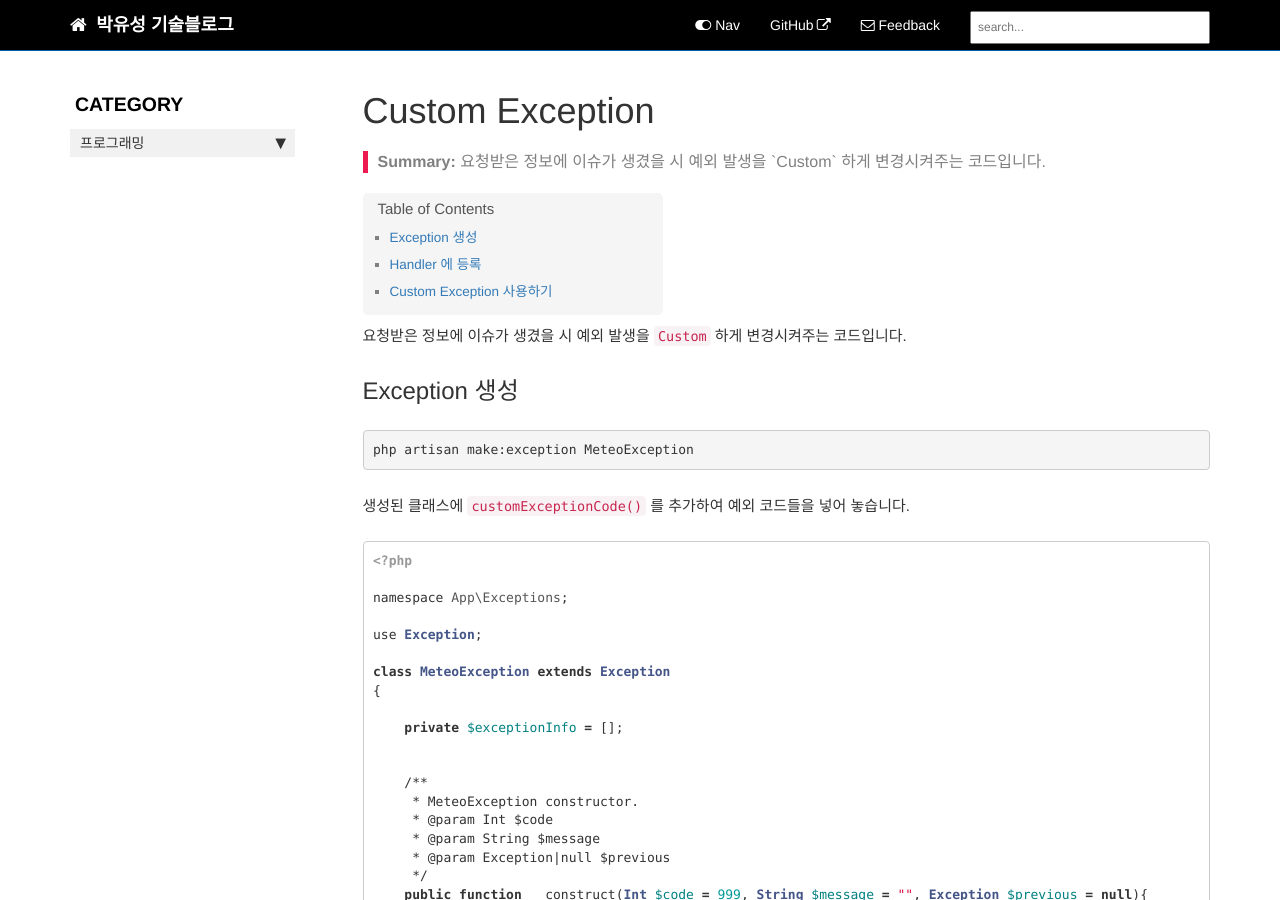
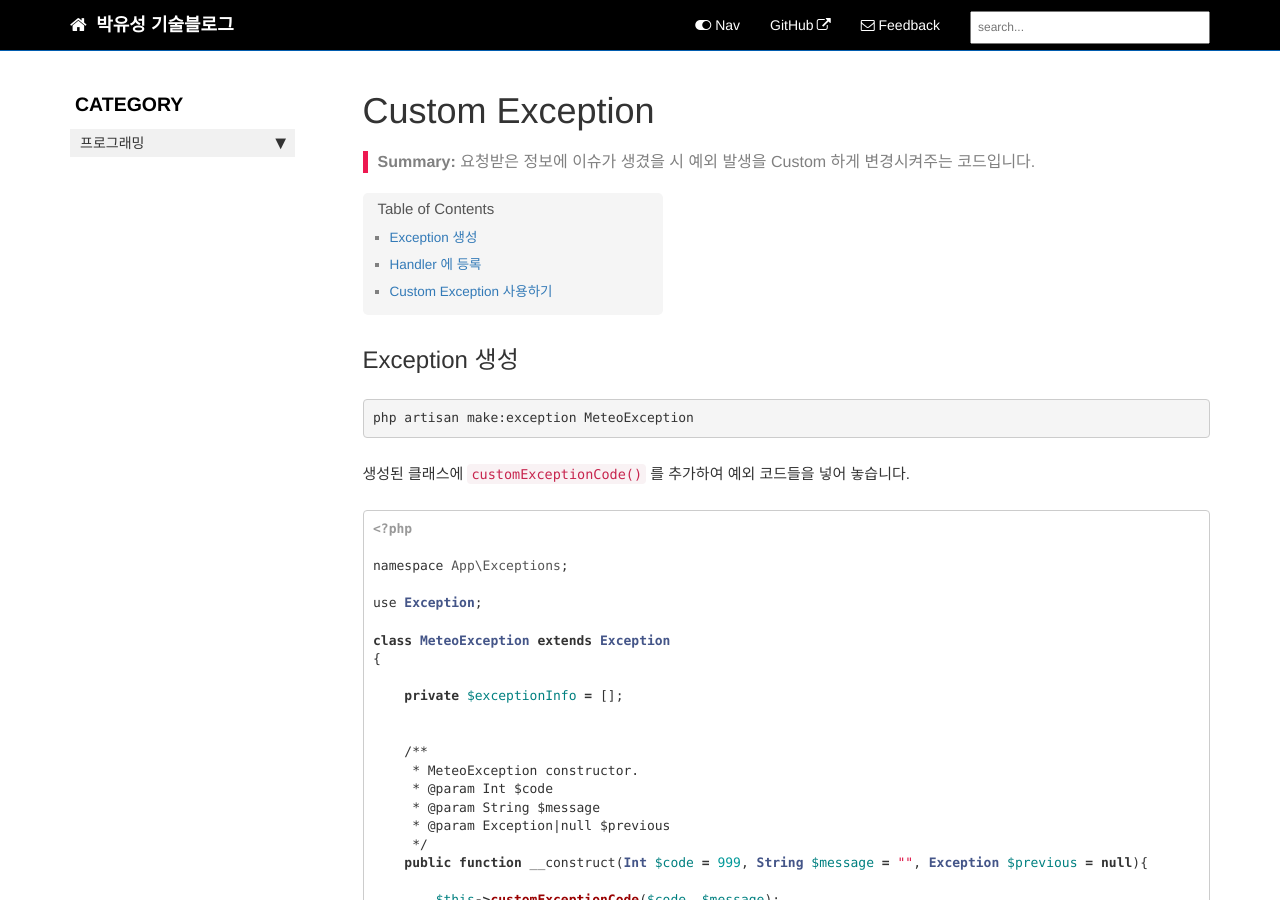
Before and after one commit to meteorpark/meteopark.github.io, a Jekyll site: the page built from pages/meteopark_programming_laravel/response-custom-exception.md, in a window 1280 px wide and 900 px high. Built offline with Jekyll 4.4.1, drawn with Linux system fonts in a browser that asks for light colours; nearby versions of some CDN libraries; comment, search, counter and statistics services are not loaded; part of the change alters nothing that is shown.

Commit message:
애드센스 적용

```diff
--- a/_includes/head.html
+++ b/_includes/head.html
@@ -15,6 +15,16 @@
 <link rel="stylesheet" href="css/boxshadowproperties.css">
 <!-- most color styles are extracted out to here -->
 <link rel="stylesheet" href="css/theme-meteopark.css?ver=1.1.1">
+
+
+<script async src="//pagead2.googlesyndication.com/
+pagead/js/adsbygoogle.js"></script>
+<script>
+    (adsbygoogle = window.adsbygoogle || []).push({
+        google_ad_client: "pub-2480278974590804",
+        enable_page_level_ads: true
+    });
+</script>
 
 <script src="https://cdnjs.cloudflare.com/ajax/libs/jquery/2.1.4/jquery.min.js"></script>
 
--- a/pages/meteopark_programming_laravel/response-custom-exception.md
+++ b/pages/meteopark_programming_laravel/response-custom-exception.md
@@ -5,13 +5,11 @@ tags: [laravel]
 
 date: 2019-03-26 00:00:00
 keywords: laravel
-summary: 요청받은 정보에 이슈가 생겼을 시 예외 발생을 `Custom` 하게 변경시켜주는 코드입니다.
+summary: 요청받은 정보에 이슈가 생겼을 시 예외 발생을 Custom 하게 변경시켜주는 코드입니다.
 box_number: 1
 folder: meteopark_programming_laravel
 sidebar: category_sidebar
 ---
-요청받은 정보에 이슈가 생겼을 시 예외 발생을 `Custom` 하게 변경시켜주는 코드입니다.
-
 
 ## Exception 생성
 <pre><code>php artisan make:exception MeteoException</code></pre>
```
Also changed, not shown: Gemfile.lock, 1 other file.
